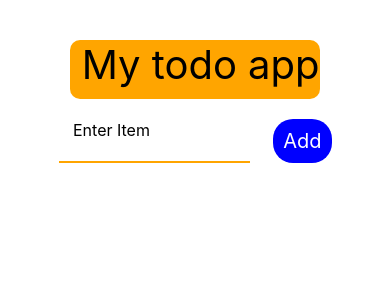
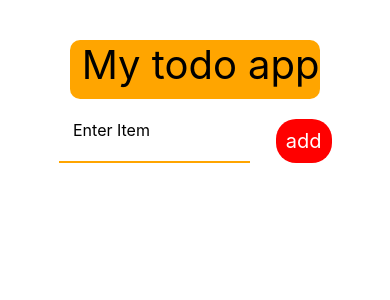
Before and after one commit to Zain-mir24/TodoList-ReactNative-, a React Native app: screen / in a window 390 px wide. Shown: the top 300 px of the page. Built offline with nearby package versions, Linux system fonts and the light colour scheme.

Commit message:
styles and done

```diff
--- a/App.js
+++ b/App.js
@@ -1,9 +1,10 @@
 import { StatusBar } from "expo-status-bar";
 import React, { useState } from "react";
+import Button from "./components/Button"
 import {
   StyleSheet,
   Text,
-  Button,
+
   TextInput,
   View,
   ScrollView,
@@ -38,14 +39,7 @@ export default function App() {
           onChangeText={(text) => setinputtext(text)}
           value={getinputtext}
         ></TextInput>
-        <TouchableOpacity
-        onPress={additem} >
-          <View style={{ backgroundColor:"blue",padding:10,borderRadius:20,marginTop:20}} >
-            <Text style={{color:"white" ,fontSize:20}}>
-              Add
-            </Text>
-          </View>
-        </TouchableOpacity>
+        <Button text="add" onPress={additem} />
         {/* <Button  title="add" /> */}
       </View>
       <View>
--- /dev/null
+++ b/components/Button.js
@@ -0,0 +1,23 @@
+import React from 'react'
+import{TouchableOpacity,View,Text,StyleSheet} from "react-native"
+
+function Button( props) {
+    return (
+        <TouchableOpacity
+        activeOpacity={0.5}
+        onPress={props.onPress}
+       >
+        <View style={{...styles.buttonstyle,backgroundColor:"red"}} >
+          <Text style={{color:"white" ,fontSize:20}}>
+            {props.text}
+          </Text>
+        </View>
+      </TouchableOpacity>
+    )
+}
+const styles=StyleSheet.create({
+  buttonstyle:{
+  padding:10,borderRadius:20,marginTop:20
+  }
+})
+export default Button
```
